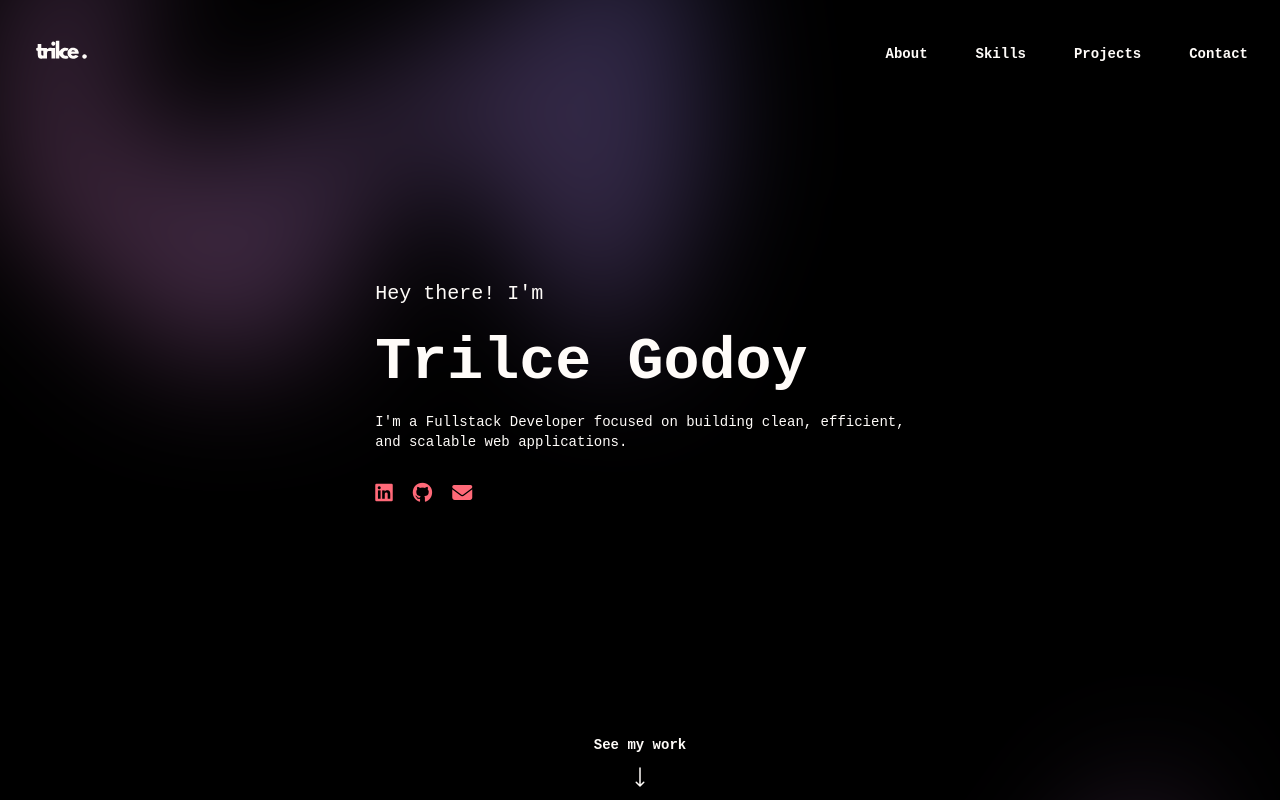
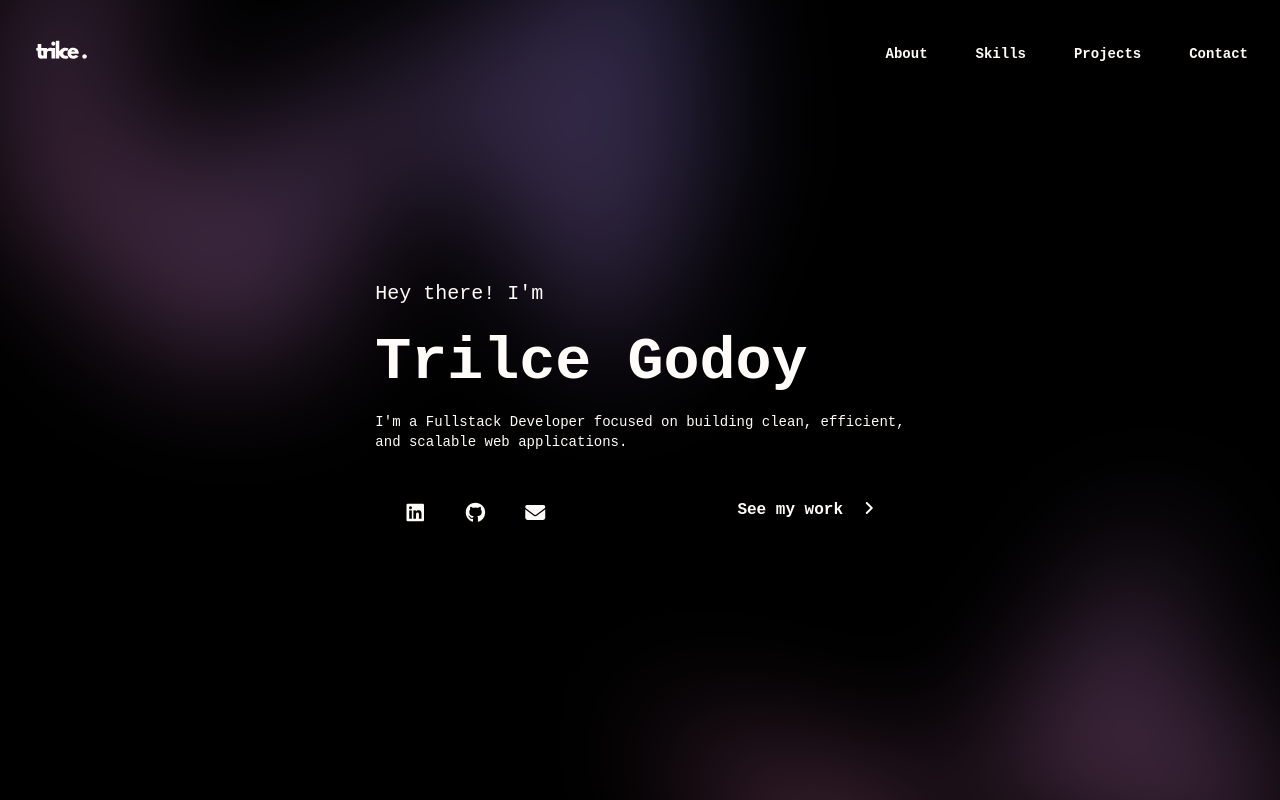
Before and after one commit to tgodoy12/portfolio, a React (Create React App) app: page / in a window 1280 px wide. Shown: the top 800 px of the page. Built offline with nearby package versions, Linux system fonts and the light colour scheme.

Commit message:
transitions en iconos y lista de navbar

```diff
--- a/src/js/components/navbar.js
+++ b/src/js/components/navbar.js
@@ -2,14 +2,15 @@ import React, {useState} from "react";
 import { Dialog, DialogPanel } from '@headlessui/react'
 import { Bars3Icon, XMarkIcon } from '@heroicons/react/24/outline'
 import trilce from "./../img/trilce.svg"
+import { Link } from "react-router-dom";
 
 const Navbar = () => {
 
     const navigation = [
-        { name: 'About', href: '#' },
-        { name: 'Skills', href: '#' },
-        { name: 'Projects', href: '#' },
-        { name: 'Contact', href: '#' },
+        { name: 'About', to: '/about' },
+        { name: 'Skills', to: '/skills' },
+        { name: 'Projects', to: '/projects' },
+        { name: 'Contact', to: '/contact' },
     ]
 
     const [mobileMenuOpen, setMobileMenuOpen] = useState(false)
@@ -25,7 +26,7 @@ const Navbar = () => {
                 alt="trilce icon"
                 src={trilce}
                 style={{ height: '60px', width: '60px' }}
-                className="object-cover align-middle"
+                className="object-cover align-middle flex items-center transition-all duration-300 hover:scale-125"
               />
             </a>
           </div>
@@ -41,9 +42,9 @@ const Navbar = () => {
           </div>
           <div className="hidden lg:flex lg:gap-x-12 items-baseline">
             {navigation.map((item) => (
-              <a key={item.name} href={item.href} className="navbarlist text-sm font-semibold leading-6 text-gray-900">
+              <Link key={item.name} to={item.to} className="navbarlist text-sm font-semibold flex items-center hover:px-3 justify-center transition-all duration-300 hover:bg-[#FF6978] hover:scale-125 rounded-full">
                 {item.name}
-              </a>
+              </Link>
             ))}
           </div>
         </nav>
--- a/src/js/pages/landing.js
+++ b/src/js/pages/landing.js
@@ -1,5 +1,6 @@
 import React from "react";
 import "./../../styles/landing.css"
+import { Link } from "react-router-dom";
 
 const Landing = () => {
   return (
@@ -32,34 +33,30 @@ const Landing = () => {
               </p>
 
               {/* Botones social y see my work */}
-              <div className="mt-10 flex-box gap-x-6">
+              <div className="mt-10 flex justify-between">
 
-              <div className="social-icons flex">
-                <i className="fab fa-linkedin fa-lg me-5" style={{color: "#ff6978"}}></i>
-                <i className="fab fa-github fa-lg me-5" style={{color: "#ff6978"}}></i>
-                <i class="fas fa-envelope fa-lg" style={{color: "#ff6978"}}></i>
+              <div className="social-icons content-center ms-5 flex gap-5">
+                <div className="w-10 h-10 flex items-center justify-center transition-all duration-300 hover:bg-[#FF6978] hover:scale-125 rounded-full">
+                  <i className="fab fa-linkedin fa-lg" style={{ color: "#FFFCF9" }}></i>
+                </div>
+                <div className="w-10 h-10 flex items-center justify-center transition-all duration-300 hover:bg-[#FF6978] hover:scale-125 rounded-full">
+                  <i className="fab fa-github fa-lg" style={{ color: "#FFFCF9" }}></i>
+                </div>
+                <div className="w-10 h-10 flex items-center justify-center transition-all duration-300 hover:bg-[#FF6978] hover:scale-125 rounded-full">
+                  <i className="fas fa-envelope fa-lg" style={{ color: "#FFFCF9" }}></i>
+                </div>
               </div>
 
-              <div className="see-my-work-button mt-60">
-                <div>
-                  <a
-                    href="/"
-                    className="text-sm font-semibold leading-6 text-[#FFFCF9]"
-                  >
-                    See my work
-                  </a>
-                </div>
-                <div className="flex justify-center mt-2">
-                  <svg xmlns="http://www.w3.org/2000/svg" fill="none" viewBox="0 0 24 24" strokeWidth={1.5} stroke="currentColor" className="size-6 text-[#FFFCF9]">
-                    <path strokeLinecap="round" strokeLinejoin="round" d="M15.75 17.25 12 21m0 0-3.75-3.75M12 21V3" />
-                  </svg>
-                </div>
+              <div className="see-my-work-button me-5">
+                <Link
+                  href="/"
+                  className="duration-300 font-semibold text-[#FFFCF9] group text-base"
+                >
+                  See my work{" "}
+                  <i className="fas fa-angle-right p-2 transition-transform duration-300 w-8 h-8 group-hover:translate-x-2 group-hover:bg-[#FF6978] rounded-full"></i>
+                </Link>
+              </div>
 
-
-
-
-
-              </div>
 
             </div>
 
```
